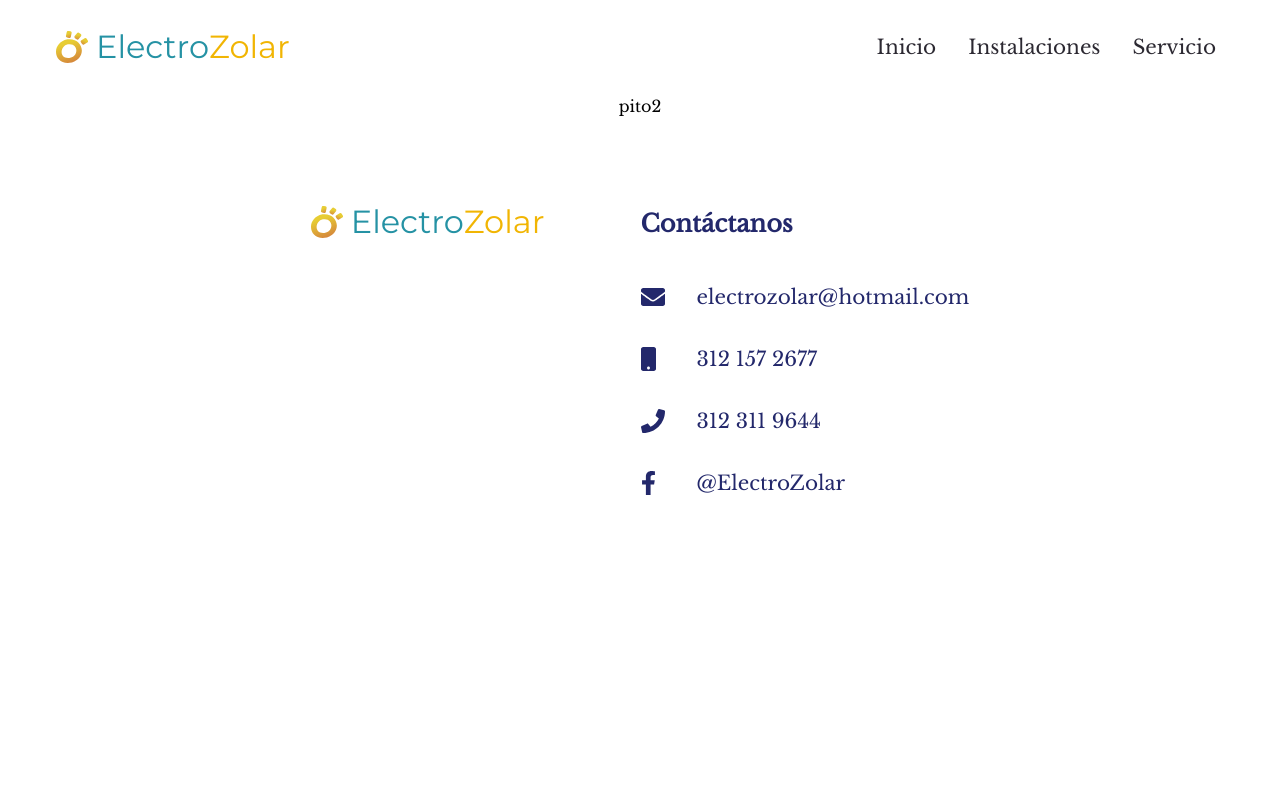
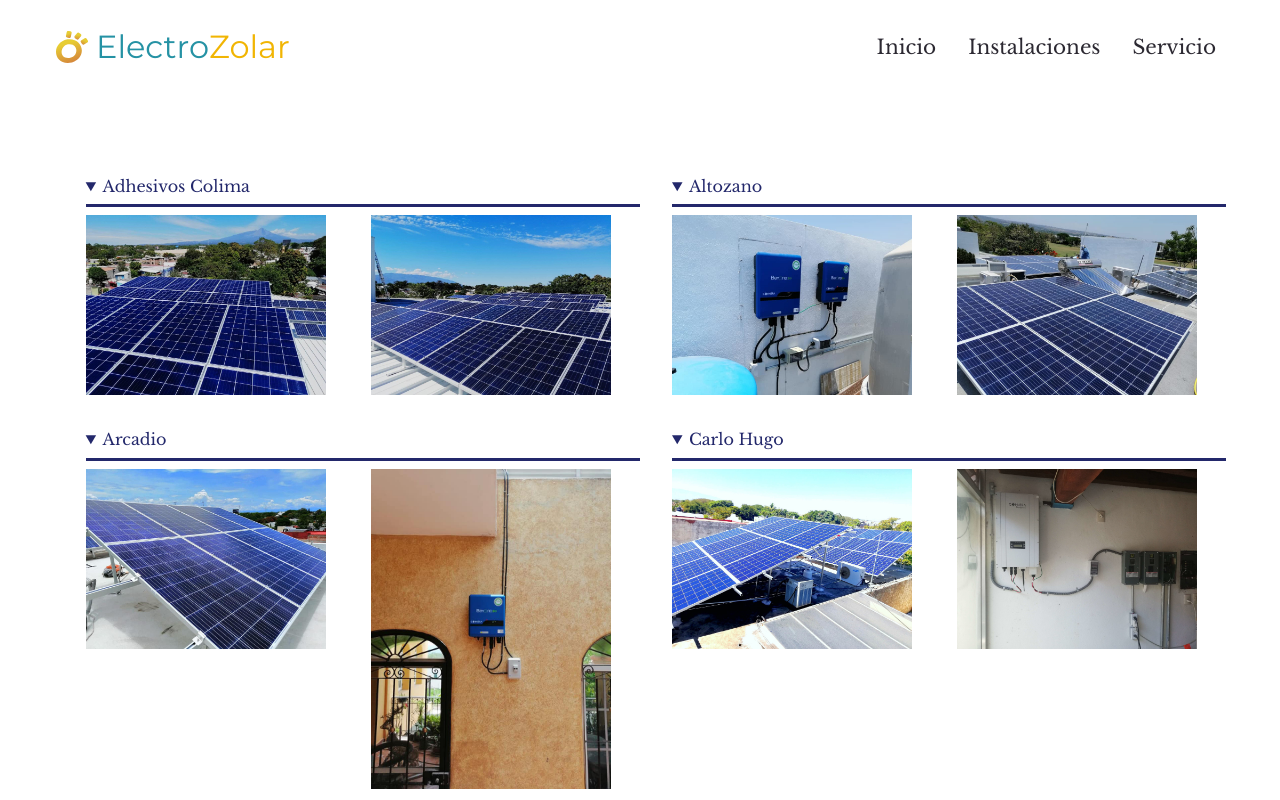
Before and after one commit to ulises214/electro-zolar, a React (Create React App) app: page /instalaciones in a window 1280 px wide. Shown: the top 800 px of the page. Built offline with nearby package versions, Linux system fonts and the light colour scheme.

Commit message:
Collpase section

```diff
--- a/src/App.tsx
+++ b/src/App.tsx
@@ -3,6 +3,8 @@ import { BrowserRouter as Router, Route, Switch } from 'react-router-dom';
 import AppBar from './components/AppBar';
 import Footer from './components/Footer';
 import HomePage from './pages/Home';
+import InstallationsPage from './pages/Installations';
+
 const Routes = () => {
   return (
     <Switch>
@@ -10,7 +12,7 @@ const Routes = () => {
         <HomePage />
       </Route>
       <Route exact path='/instalaciones'>
-        pito2
+        <InstallationsPage />
       </Route>
       <Route exact path='/servicio'>
         pito3
--- a/src/assets/img/installations/installations.ts
+++ b/src/assets/img/installations/installations.ts
@@ -12,7 +12,7 @@ import sindicato_de_trabajadores from './img/sindicato_de_trabajadores/index';
 import templo from './img/templo/index';
 import tlajomulco from './img/tlajomulco/index';
 import zacatecas from './img/zacatecas/index';
-interface Installation {
+export interface Installation {
   name: string;
   images: string[];
 }
--- a/src/assets/scss/index.scss
+++ b/src/assets/scss/index.scss
@@ -29,3 +29,4 @@ body {
 @import './App.scss';
 // * Pages
 @import './pages/Home/index.scss';
+@import './pages/Installations/index.scss';
--- /dev/null
+++ b/src/assets/scss/pages/Installations/collapse.scss
@@ -0,0 +1,26 @@
+.collapse {
+  @include grid(start, center, auto);
+  width: 90%;
+  max-width: 70rem;
+  gap: 2rem;
+  &__item {
+    &__title {
+      padding-bottom: 0.4rem;
+      border-bottom: 0.2rem solid $blue-dark;
+      cursor: pointer;
+      outline: none;
+      margin-bottom: 0.5rem;
+    }
+
+    &__images {
+      @include grid(start, start, repeat(2, 50%));
+      gap: 0.5rem;
+      &__img {
+        width: 15rem;
+      }
+    }
+  }
+  @media (min-width: $mediaTablet) {
+    @include grid(space-around, start, repeat(2, 50%));
+  }
+}
--- /dev/null
+++ b/src/assets/scss/pages/Installations/index.scss
@@ -0,0 +1 @@
+@import './collapse.scss';
--- /dev/null
+++ b/src/pages/Installations/Collapse.tsx
@@ -0,0 +1,50 @@
+import { Section } from '../../components/Section';
+import installations, {
+  Installation,
+} from '../../assets/img/installations/installations';
+import useMatchScreenSize from '../../hooks/useMatchScreenSize';
+import { useMemo } from 'react';
+interface CollapseItemProps {
+  installation: Installation;
+  keyNumber: number;
+}
+const installationImage = (image: string, name: string, ix: number) => (
+  <img
+    src={image}
+    alt={`${name} #${ix}`}
+    key={image}
+    className='collapse__item__images__img'
+  />
+);
+const CollapseItem = ({ installation, keyNumber }: CollapseItemProps) => {
+  const isTabletOrHigher = useMatchScreenSize('768px', 'min');
+  const shouldBeOpen = useMemo(() => {
+    if (isTabletOrHigher) return true;
+
+    return keyNumber < 4;
+    // eslint-disable-next-line react-hooks/exhaustive-deps
+  }, [isTabletOrHigher]);
+  return (
+    <details open={shouldBeOpen} className='collapse__item'>
+      <summary className='collapse__item__title'>
+        {installation.name}
+      </summary>
+      <div className='collapse__item__images'>
+        {installation.images.map((i, ix) =>
+          installationImage(i, installation.name, ix)
+        )}
+      </div>
+    </details>
+  );
+};
+const Collapse = () => {
+  return (
+    <Section color='white' className='collapse'>
+      {installations.map((i, ix) => (
+        <CollapseItem installation={i} keyNumber={ix} key={ix} />
+      ))}
+    </Section>
+  );
+};
+
+export default Collapse;
--- /dev/null
+++ b/src/pages/Installations/index.tsx
@@ -0,0 +1,10 @@
+import Collapse from './Collapse';
+
+export const InstallationsPage = () => {
+  return (
+    <>
+      <Collapse />
+    </>
+  );
+};
+export default InstallationsPage;
```
